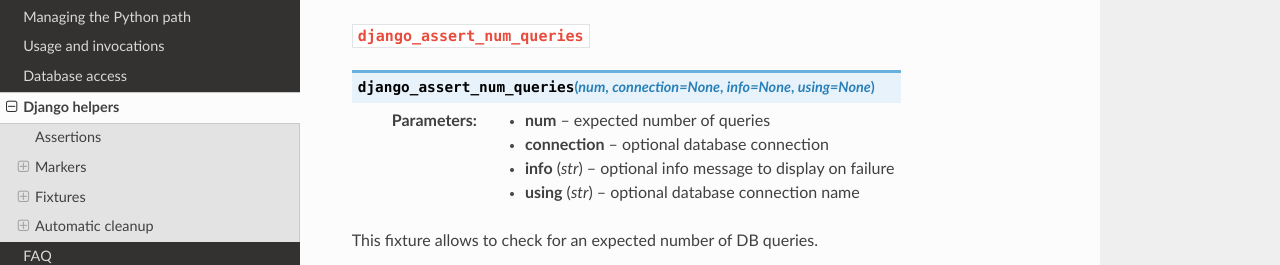
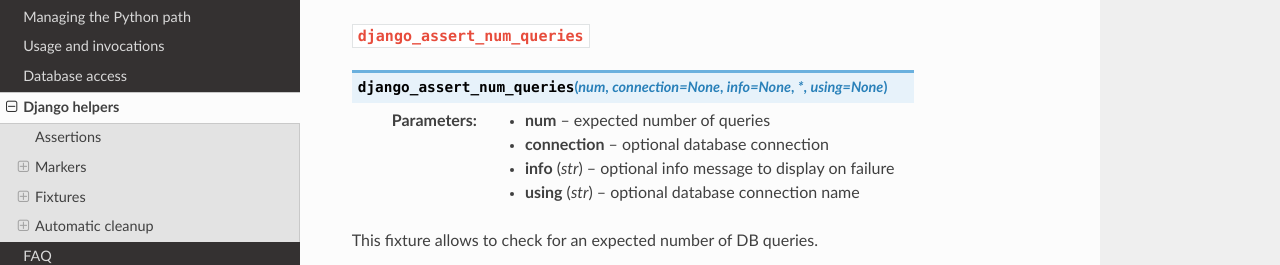
Before and after one commit to pytest-dev/pytest-django, a Sphinx documentation site: the page built from docs/helpers.rst, in a window 1280 px wide and 900 px high, scrolled down 8737 px, cut to the strip 180-445 px from the top of the window. Built offline with Sphinx 7.4.7 and the Read the Docs theme 3.1.0, drawn with Linux system fonts in a browser that asks for light colours; cross-references to code outside the pages are shown as plain code.

```diff
--- a/docs/helpers.rst
+++ b/docs/helpers.rst
@@ -423,7 +423,7 @@ Example
 ``django_assert_num_queries``
 ~~~~~~~~~~~~~~~~~~~~~~~~~~~~~
 
-.. py:function:: django_assert_num_queries(num, connection=None, info=None, using=None)
+.. py:function:: django_assert_num_queries(num, connection=None, info=None, *, using=None)
 
   :param num: expected number of queries
   :param connection: optional database connection
```
